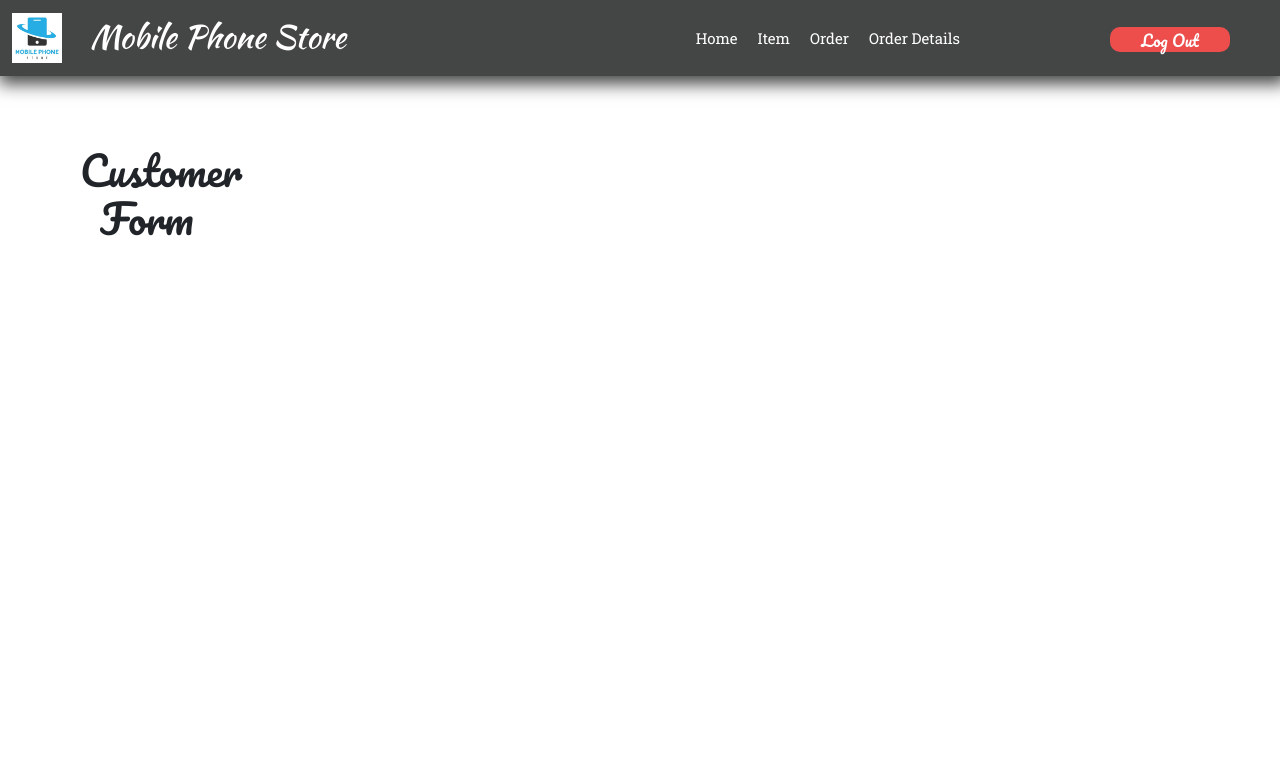
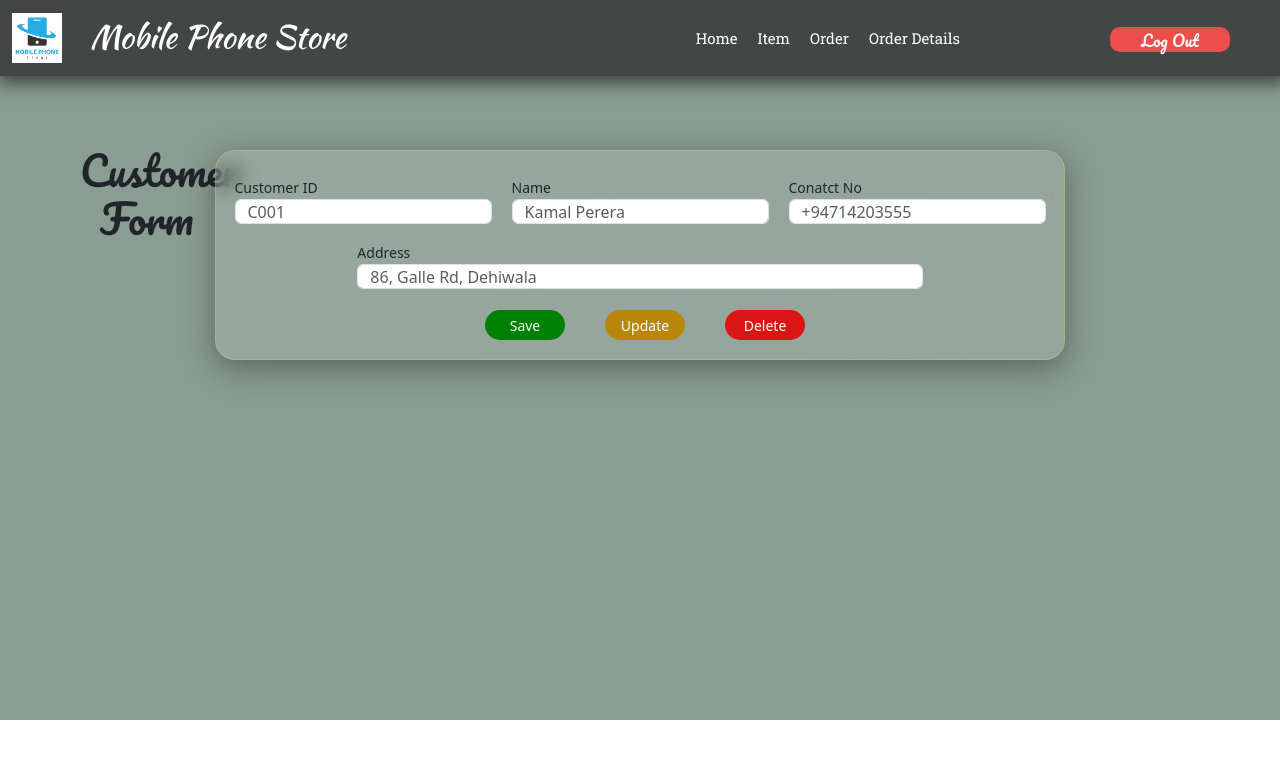
Before and after one commit to VihangaIndeewara/Mobile-Phone-Store, a React (Create React App) app in the folder frontend/: page / in a window 1280 px wide. Shown: the top 758 px of the page. Built offline with nearby package versions, Linux system fonts and the light colour scheme.

Commit message:
Added Customer Input Fields

```diff
--- a/frontend/src/components/pages/customer/Customer.css
+++ b/frontend/src/components/pages/customer/Customer.css
@@ -0,0 +1,20 @@
+#customerInputForm{
+    background-color: white;
+    width: 850px;
+    height: 210px;
+    position: absolute;
+    top: 150px;
+    left: 0;
+    right: 0;
+    margin: auto;
+
+    background: linear-gradient(135deg, #535151, #ECEDEE);
+    backdrop-filter: blur(10px);
+    -webkit-backdrop-filter: blur(10px);
+    border-radius: 20px;
+    border: 1px solid rgba(255, 255, 0, 0.18);
+    box-shadow: 0 8px 32px 0 rgba(0, 0, 0, 0.37);
+
+    background: linear-gradient(135deg, rgba(240, 240, 234, 0.13), rgba(223, 223, 220, 0.13));
+
+}
--- a/frontend/src/components/pages/customer/Customer.jsx
+++ b/frontend/src/components/pages/customer/Customer.jsx
@@ -4,6 +4,7 @@ import { Header } from "../../header/Header"
 export const Customer=()=>{
     return (
         <div>
+            <div id="mainDiv">
              <Header>
                 <div id="navList">
                     <div class="collapse navbar-collapse " id="navbarNavAltMarkup">
@@ -25,6 +26,44 @@ export const Customer=()=>{
             <h1 className="titleFirst">Customer </h1>
             <h1 className="titleSecond">Form</h1>
 
+
+            <div>
+            <form id="customerInputForm">
+                <br />
+                <div className="divFirst">
+                    <div class="mb-3">
+                        <label for="customerIdInput" class="form-label name">Customer ID</label>
+                        <input type="text" class="form-control inputField" id="customerIdInput" placeholder="C001"/>
+                    </div>
+                    <div class="mb-3">
+                        <label for="nameInput" class="form-label name">Name</label>
+                        <input type="text" class="form-control inputField" id="nameInput" placeholder="Kamal Perera"/>
+                    </div>
+                    <div class="mb-3 ">
+                    <label for="conatctNoInput" class="form-label name">Conatct No</label>
+                        <input type="text" class="form-control inputField" id="conatctNoInput" placeholder="+94714203555"/>
+                    </div>
+                </div>
+                <div className="divFirst">
+                    <div class="mb-3 col-8">
+                    <label for="addressInput" class="form-label name">Address</label>
+                        <input type="text" class="form-control inputField " id="addressInput" placeholder="86, Galle Rd, Dehiwala" />
+                    </div>
+
+                </div>
+
+                <div id="btnGroup">
+                    <button id="btnSave" type="button">Save</button>
+
+                    <button id="btnUpdate" type="button" >Update</button>
+
+                    <button id="btnDelete" type="button" >Delete</button>
+                 </div>
+            </form>
+            </div>
+
+
+        </div>
         </div>
     )
 }
--- a/frontend/src/components/pages/item/Item.css
+++ b/frontend/src/components/pages/item/Item.css
@@ -79,7 +79,7 @@
 
 .inputField{
     height: 25px;
-    height: 30px;
+
 }
 .name{
     font-size: 14px;
@@ -116,8 +116,6 @@
 
     height: 100%;
     width: 100%;
-
-    background-color: rgb(250, 144, 6);
     overflow-y: 'auto';
 }
 
--- a/frontend/src/components/pages/item/Item.jsx
+++ b/frontend/src/components/pages/item/Item.jsx
@@ -68,7 +68,7 @@ export const Item=()=>{
 
             <div id="tableDiv">
                 <table class="table table-striped" id="itemTable">
-                    <thead >
+                    <thead class="text-center">
                         <tr class="table-dark">
                         <th scope="col">Mobile ID</th>
                         <th scope="col">Brand</th>
@@ -77,7 +77,7 @@ export const Item=()=>{
                         <th scope="col">Unit Price</th>
                         </tr>
                     </thead>
-                    <tbody >
+                    <tbody class="text-center">
                         <tr>
                             <td scope="row">M001</td>
                             <td>Samsung S5</td>
--- a/frontend/src/components/pages/order/Order.jsx
+++ b/frontend/src/components/pages/order/Order.jsx
@@ -102,7 +102,7 @@ export const Order=()=>{
             <br />
 
                 <table class="table table-striped" id="cartItemTable">
-                    <thead >
+                    <thead class="text-center">
                         <tr class="table-dark">
                         <th scope="col">Mobile ID</th>
                         <th scope="col">Brand</th>
@@ -111,7 +111,7 @@ export const Order=()=>{
                         <th scope="col">Unit Price</th>
                         </tr>
                     </thead>
-                    <tbody >
+                    <tbody class="text-center">
                         <tr>
                             <td scope="row">M001</td>
                             <td>Samsung S5</td>
--- a/frontend/src/components/pages/orderDetails/OrderDetails.jsx
+++ b/frontend/src/components/pages/orderDetails/OrderDetails.jsx
@@ -28,7 +28,7 @@ export const OrderDetails=()=>{
 
             <div id="orderDetailsDiv">
                 <table class="table table-striped" id="orderDetailsTable">
-                    <thead >
+                    <thead class="text-center">
                         <tr class="table-dark">
                         <th scope="col">Order ID</th>
                         <th scope="col">Customer ID</th>
@@ -40,7 +40,7 @@ export const OrderDetails=()=>{
                         <th scope="col">Time</th>
                         </tr>
                     </thead>
-                    <tbody >
+                    <tbody class="text-center">
                         <tr>
                             <td scope="row">OR001</td>
                             <td>C001</td>
```
